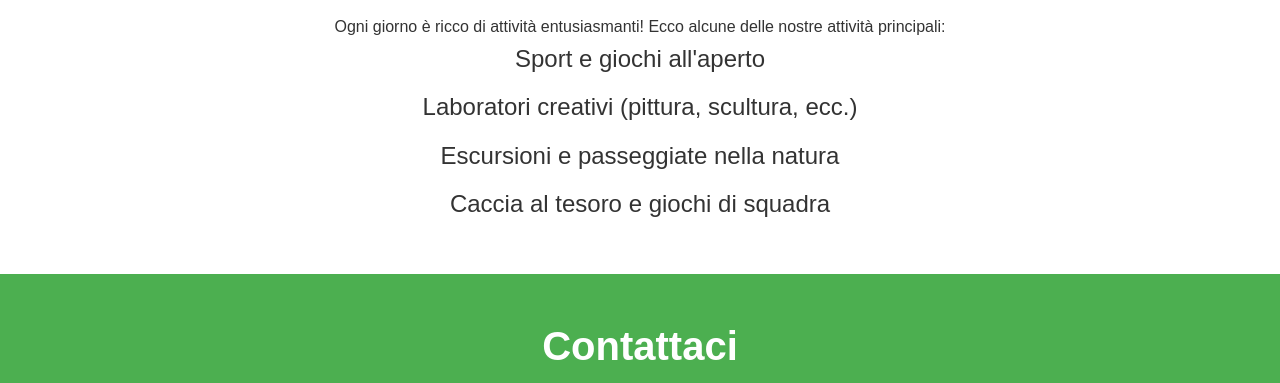
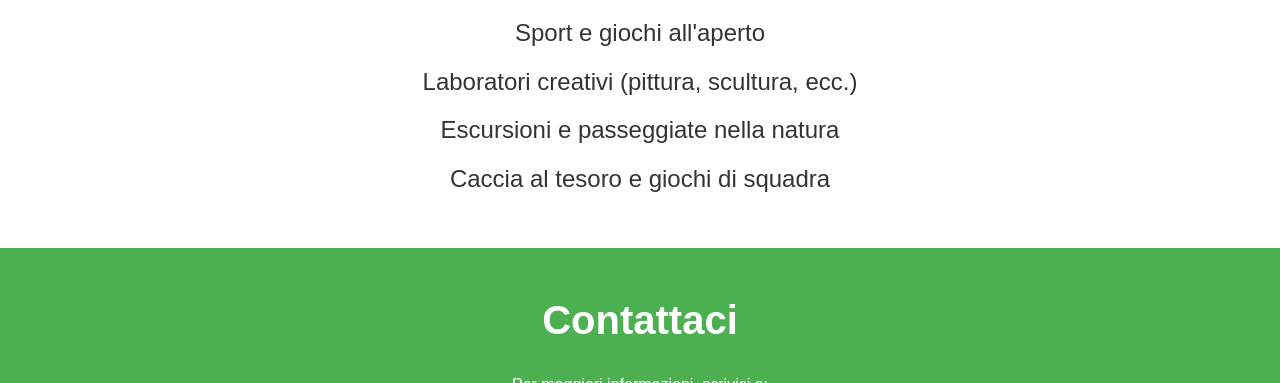
Before and after one commit to N3MR4C/campo-estivo, a plain HTML site: page index.html in a window 1280 px wide. Shown: the part 717-1100 px from the top of the page. Drawn offline with Linux system fonts and the light colour scheme.

Commit message:
Update index.html

```diff
--- a/index.html
+++ b/index.html
@@ -5,7 +5,6 @@
     <meta name="viewport" content="width=device-width, initial-scale=1.0">
     <title>Campo Estivo 2025</title>
     <link rel="stylesheet" href="styles.css">
-    <meta name="robots" content="noindex, nofollow"> <!-- Evita indicizzazione -->
 </head>
 <body>
 
@@ -58,7 +57,6 @@
     <!-- Sezione Attività -->
     <section id="attivita">
         <h2>Le Attività del Campo</h2>
-        <p>Ogni giorno è ricco di attività entusiasmanti! Ecco alcune delle nostre attività principali:</p>
         <ul>
             <li>Sport e giochi all'aperto</li>
             <li>Laboratori creativi (pittura, scultura, ecc.)</li>
```
